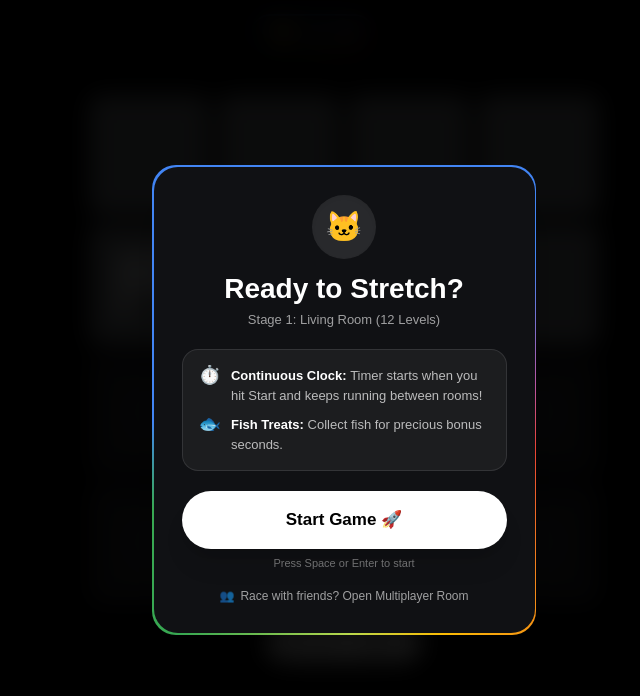
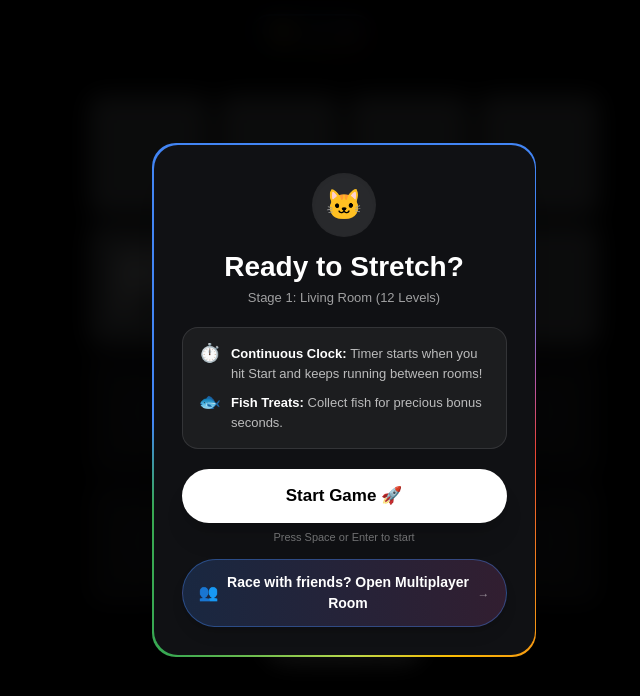
Before and after one commit to subhashmalaviya/puzzle-stretchy-cat, a React (Vite) app: page / in a window 1280 px wide. Shown: the top 696 px of the page, without its empty margins (296-936 px from the left). Built offline with nearby package versions, Linux system fonts and the light colour scheme; grey boxes are pictures that could not be loaded; a web font is replaced by a local one.

Commit message:
style: transform multiplayer link into prominent action button on solo overlay

```diff
--- a/components/SoloStartOverlay.tsx
+++ b/components/SoloStartOverlay.tsx
@@ -85,17 +85,19 @@ const SoloStartOverlay: React.FC<SoloStartOverlayProps> = ({
 
           <button
             onClick={onStart}
-            className="w-full py-4 bg-white text-black hover:bg-white/90 font-black text-[17px] rounded-full transition-all duration-200 hover:scale-105 active:scale-95 shadow-xl cursor-pointer flex items-center justify-center gap-2"
+            className="w-full py-3.5 bg-white text-black hover:bg-white/90 font-black text-[17px] rounded-full transition-all duration-200 hover:scale-105 active:scale-95 shadow-xl cursor-pointer flex items-center justify-center gap-2"
           >
             Start Game 🚀
           </button>
-          <span className="text-[11px] text-white/40 mt-1.5 font-medium">Press Space or Enter to start</span>
+          <span className="text-[11px] text-white/40 mt-1.5 mb-3.5 font-medium">Press Space or Enter to start</span>
 
           <button
             onClick={onOpenMultiplayer}
-            className="mt-4 text-[12px] text-white/60 hover:text-[#4285F4] transition-colors flex items-center gap-1.5"
+            className="w-full py-3 px-4 rounded-full bg-gradient-to-r from-[#4285F4]/20 to-[#BB55A1]/20 hover:from-[#4285F4]/35 hover:to-[#BB55A1]/35 border border-[#4285F4]/40 hover:border-[#4285F4] text-white font-bold text-[13px] md:text-[14px] transition-all duration-200 hover:scale-[1.02] active:scale-95 flex items-center justify-center gap-2 shadow-lg cursor-pointer group"
           >
-            <span>👥</span> Race with friends? Open Multiplayer Room
+            <span className="text-base">👥</span>
+            <span>Race with friends? Open Multiplayer Room</span>
+            <span className="text-xs text-white/50 group-hover:translate-x-0.5 transition-transform">→</span>
           </button>
         </div>
       </div>
```
